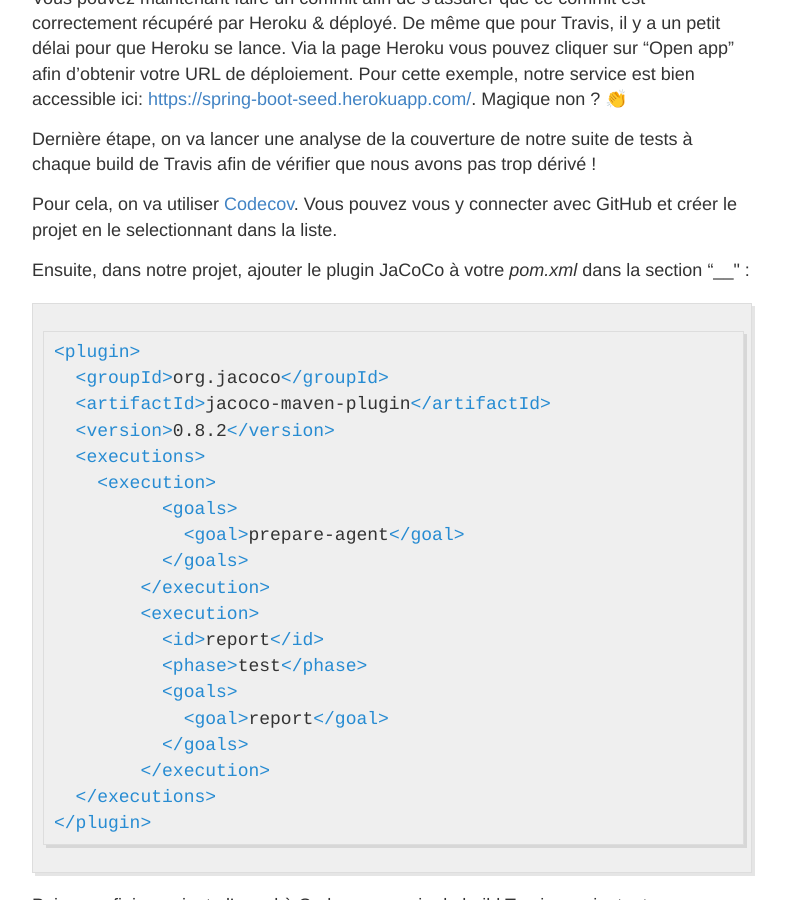
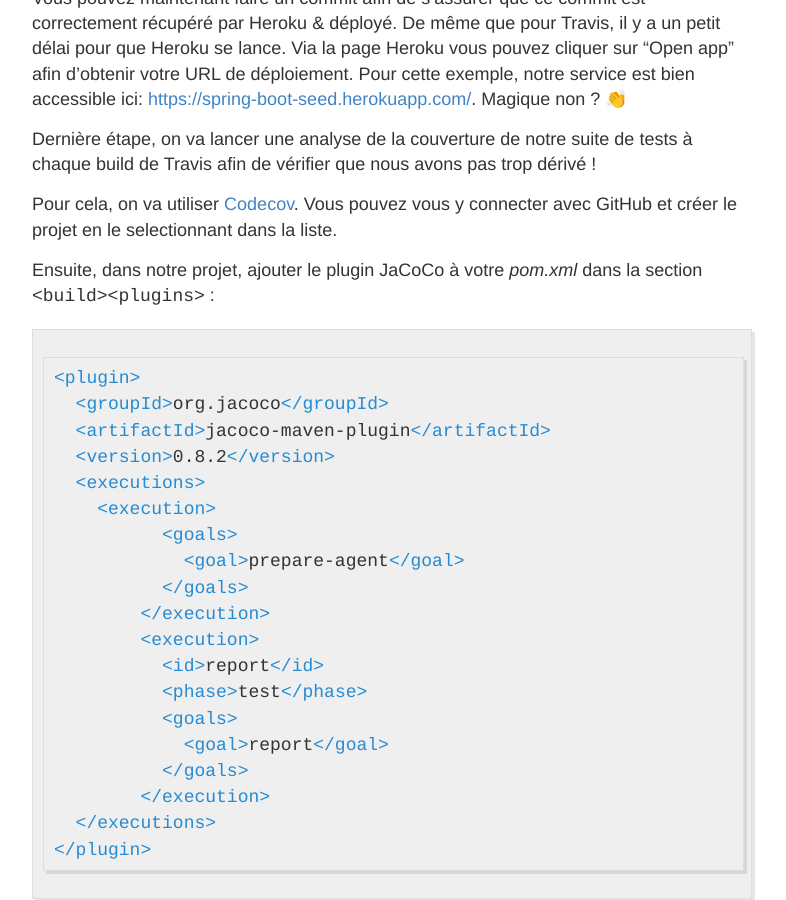
Before and after one commit to wadinj/wadinj.github.io, a Jekyll site: the page built from _posts/2019-5-7-le-kit-de-demarrage-spring.md, in a window 1280 px wide and 900 px high, scrolled down 4486 px. Shown: the whole window, without its empty margins (248-1034 px from the left). Built offline with Jekyll 4.4.1, drawn with Linux system fonts in a browser that asks for light colours; emoji names are drawn with the system emoji font; comment, search, counter and statistics services are not loaded.

Commit message:
(fix) typo section

````diff
--- a/_posts/2019-5-7-le-kit-de-demarrage-spring.md
+++ b/_posts/2019-5-7-le-kit-de-demarrage-spring.md
@@ -97,7 +97,7 @@ Dernière étape, on va lancer une analyse de la couverture de notre suite de te
 
 Pour cela, on va utiliser [Codecov](https://codecov.io/). Vous pouvez vous y connecter avec GitHub et créer le projet en le selectionnant dans la liste.
 
-Ensuite, dans notre projet, ajouter le plugin JaCoCo à votre _pom.xml_ dans la section "_<build><plugins>_" :
+Ensuite, dans notre projet, ajouter le plugin JaCoCo à votre _pom.xml_ dans la section `<build><plugins>` :
 
 ```xml
 <plugin>
````
